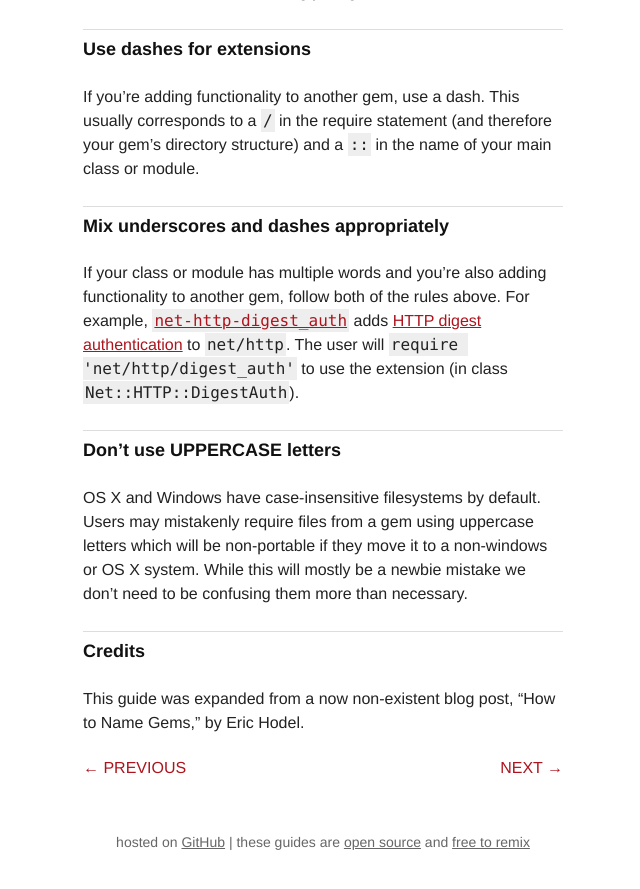
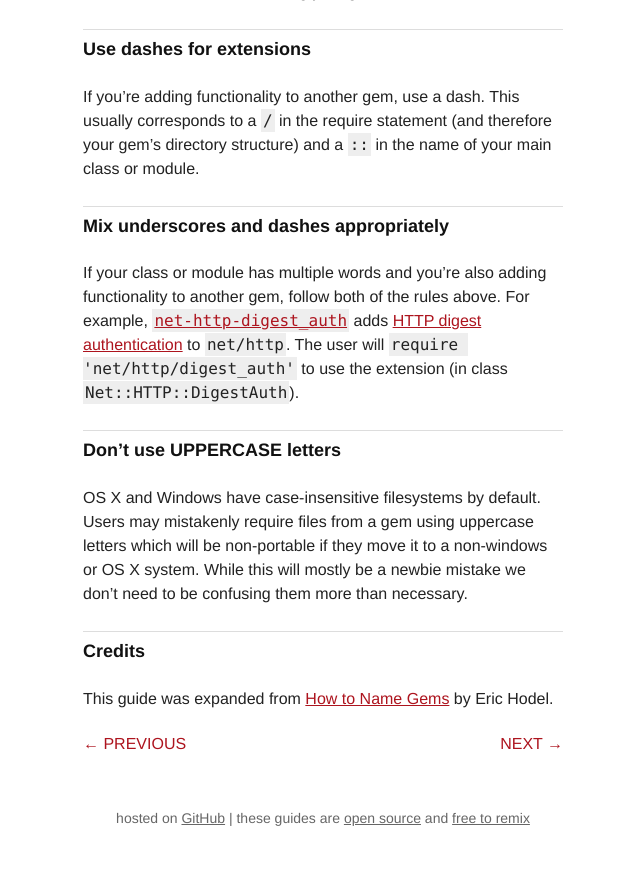
Before and after one commit to radar/guides, a Jekyll site: the page built from name-your-gem.md, in a window 1280 px wide and 900 px high, scrolled down 1021 px. Shown: the top 889 px of the window, without its empty margins (317-957 px from the left). Built offline with Jekyll 4.4.1, drawn with Linux system fonts in a browser that asks for light colours.

Commit message:
add link to web archive of blog post
Eric Hodel's blogpost is no longer accessible at the original URL, so this commit adds a link to the the archived post.

```diff
--- a/name-your-gem.md
+++ b/name-your-gem.md
@@ -67,4 +67,6 @@ necessary.
 Credits
 -------
 
-This guide was expanded from a now non-existent blog post, "How to Name Gems," by Eric Hodel.
+This guide was expanded from [How to Name Gems][how-to-name-gems] by Eric Hodel.
+
+[how-to-name-gems]: https://web.archive.org/web/20130821183311/http://blog.segment7.net/2010/11/15/how-to-name-gems
```
